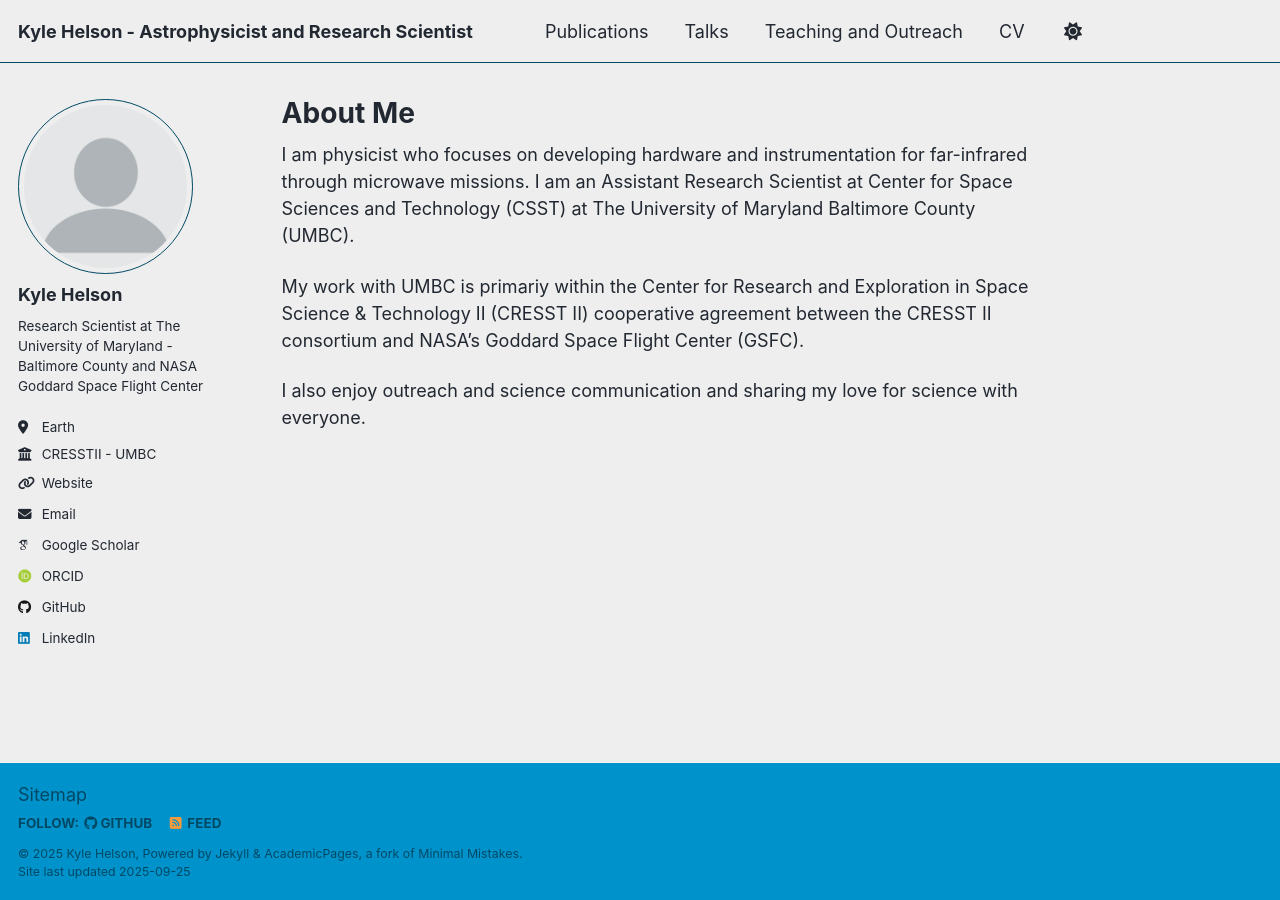
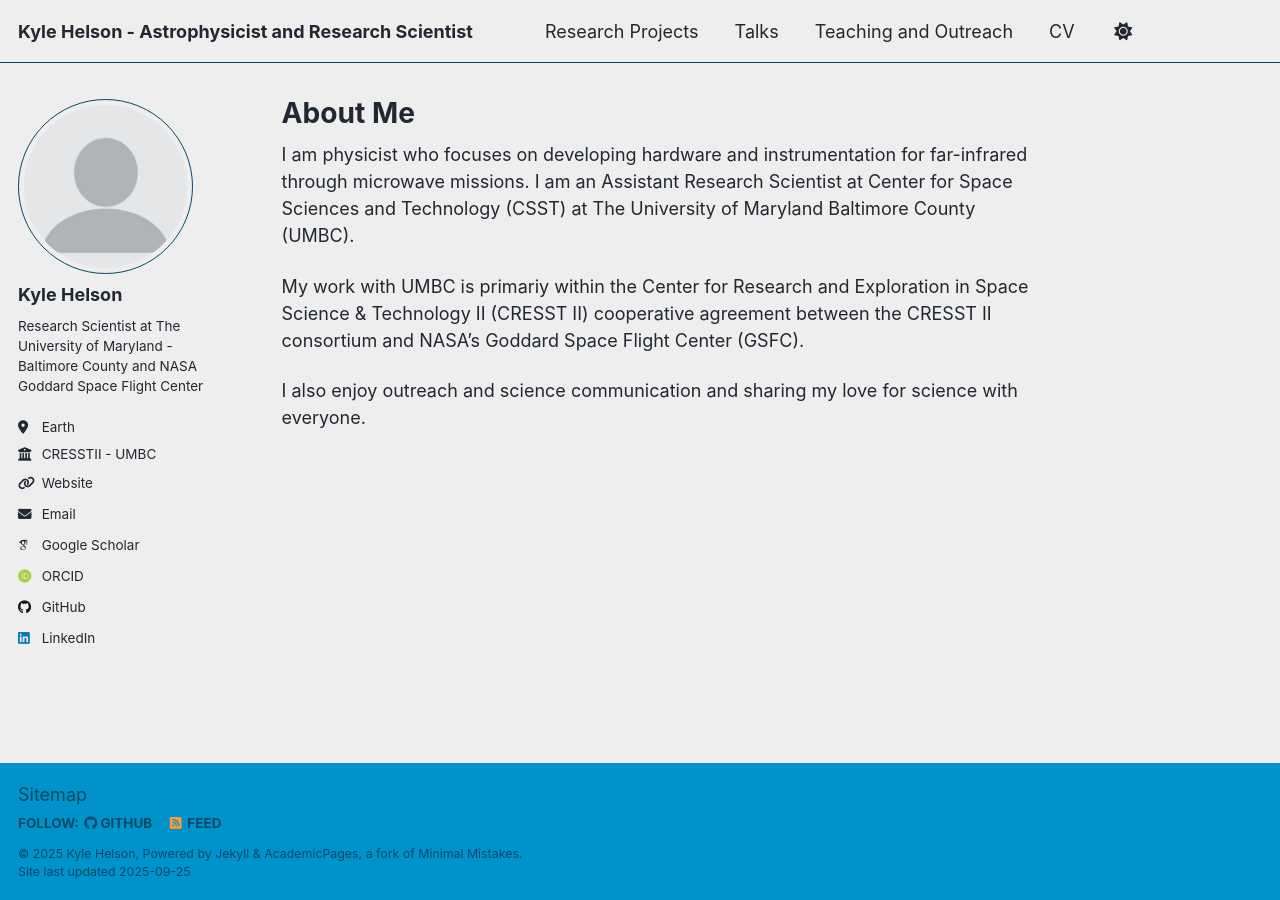
Before and after one commit to kylehelson/kylehelson.github.io, a Jekyll site: the page built from _pages/about.md, in a window 1280 px wide. Built offline with Jekyll 4.4.1, drawn with Linux system fonts in a browser that asks for light colours; some web fonts are replaced; a script that is not in the unit is left out.

Commit message:
Update navigation.yml

```diff
--- a/_data/navigation.yml
+++ b/_data/navigation.yml
@@ -8,8 +8,8 @@
 #      Markdown formatted page while the second is generated using JSON.
 
 main:
-  - title: "Publications"
-    url: /publications/
+  - title: "Research Projects"
+    url: /research/
 
   - title: "Talks"
     url: /talks/
```
